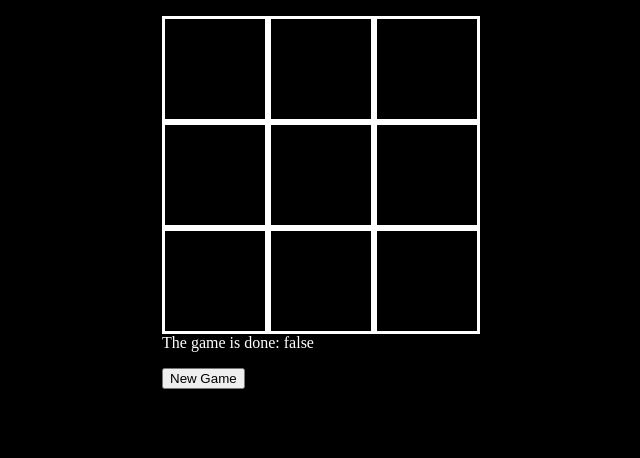
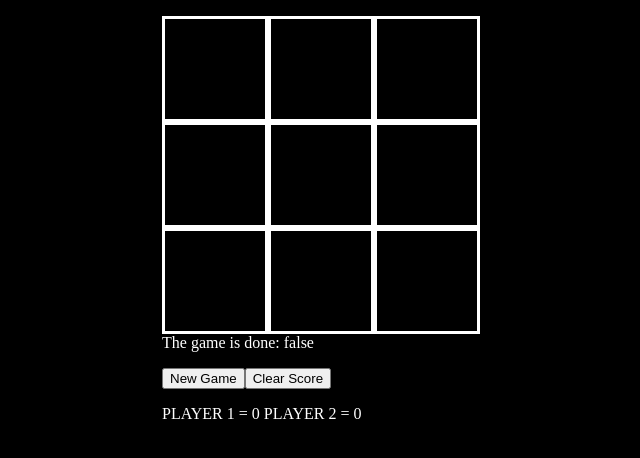
Before and after one commit to jon825/PairProgramming2.0, a React (Create React App) app: page / in a window 1280 px wide. Shown: the top 458 px of the page, without its empty margins (318-958 px from the left). Built offline with nearby package versions, Linux system fonts and the light colour scheme.

Commit message:
add clear score

```diff
--- a/src/App.js
+++ b/src/App.js
@@ -19,11 +19,13 @@ class App extends Component {
       ],
       isitPlayer1: false,
       gamecomplete: false,
-      isthereawinner: ""
+      isthereawinner: "",
+      score:{player1 : 0, player2 : 0}
     }
   this.handleClick = this.handleClick.bind(this);
   this.gameComplete = this.gameComplete.bind(this);
   this.newGamehandleClick = this.newGamehandleClick.bind(this);
+  this.handleClearScore = this.handleClearScore.bind(this);
 
   }
   handleClick(i){
@@ -70,6 +72,27 @@ class App extends Component {
 
   }
 
+  handleClearScore() {
+    let clearedscore = this.state.tictactoe;
+    this.setState({
+      tictactoe: [
+        {draw : false, isitXorO: "", id: 1},
+        {draw : false, isitXorO: "", id: 2},
+        {draw : false, isitXorO: "", id: 3},
+        {draw : false, isitXorO: "", id: 4},
+        {draw : false, isitXorO: "", id: 5},
+        {draw : false, isitXorO: "", id: 6},
+        {draw : false, isitXorO: "", id: 7},
+        {draw : false, isitXorO: "", id: 8},
+        {draw : false, isitXorO: "", id: 9},
+      ],
+      isitPlayer1: false,
+      gamecomplete: false,
+      isthereawinner: "",
+      score:{player1 : 0, player2 : 0}
+    })
+  }
+
   componentDidUpdate() {
     if (this.state.gamecomplete != true) {
       this.gameComplete();
@@ -95,7 +118,9 @@ class App extends Component {
 
   didSomeoneWin() {
     let isthereawinner = this.state.isthereawinner;
-    var whoWon = ""
+    var whoWon = "";
+    let player1 = this.state.score.player1;
+    let player2 = this.state.score.player2;
     if ((this.state.tictactoe[0].isitXorO === this.state.tictactoe[1].isitXorO) && (this.state.tictactoe[0].isitXorO === this.state.tictactoe[2].isitXorO) && this.state.tictactoe[0].draw === true) {
       isthereawinner = true
     } else if ((this.state.tictactoe[0].isitXorO === this.state.tictactoe[3].isitXorO) && (this.state.tictactoe[0].isitXorO === this.state.tictactoe[6].isitXorO) && this.state.tictactoe[0].draw === true) {
@@ -106,7 +131,7 @@ class App extends Component {
       isthereawinner = true
     } else if ((this.state.tictactoe[6].isitXorO === this.state.tictactoe[7].isitXorO) && (this.state.tictactoe[6].isitXorO === this.state.tictactoe[8].isitXorO) && this.state.tictactoe[6].draw === true) {
       isthereawinner = true
-    } else if ((this.state.tictactoe[1].isitXorO === this.state.tictactoe[4].isitXorO) && (this.state.tictactoe[1].isitXorO === this.state.tictactoe[6].isitXorO) && this.state.tictactoe[7].draw === true) {
+    } else if ((this.state.tictactoe[1].isitXorO === this.state.tictactoe[4].isitXorO) && (this.state.tictactoe[1].isitXorO === this.state.tictactoe[7].isitXorO) && this.state.tictactoe[7].draw === true) {
       isthereawinner = true
     } else if ((this.state.tictactoe[2].isitXorO === this.state.tictactoe[5].isitXorO) && (this.state.tictactoe[2].isitXorO === this.state.tictactoe[8].isitXorO) && this.state.tictactoe[2].draw === true) {
       isthereawinner = true
@@ -116,13 +141,16 @@ class App extends Component {
     whoWon = ""
     if (isthereawinner === true) {
       if (this.state.isitPlayer1 === true) {
-        whoWon = "Player 1 won"
+        whoWon = "Player 1 won";
+        player1 = player1 + 1;
       } else {
-        whoWon = "Player 2 won"
+        whoWon = "Player 2 won";
+        player2 = player2 + 1;
       }
       this.setState ({
       gamecomplete: isthereawinner,
-      isthereawinner: whoWon
+      isthereawinner: whoWon,
+      score: {player1, player2}
       })
     }
   }
@@ -166,6 +194,8 @@ class App extends Component {
       <p>The game is done: {this.state.gamecomplete == true ? "true" : "false"}</p>
       <p>{this.state.isthereawinner} </p>
       <button onClick = {this.newGamehandleClick}>New Game</button>
+      <button onClick = {this.handleClearScore}>Clear Score</button>
+      <p>PLAYER 1 = {this.state.score.player1} PLAYER 2 = {this.state.score.player2} </p>
 
 
       </div>
```
